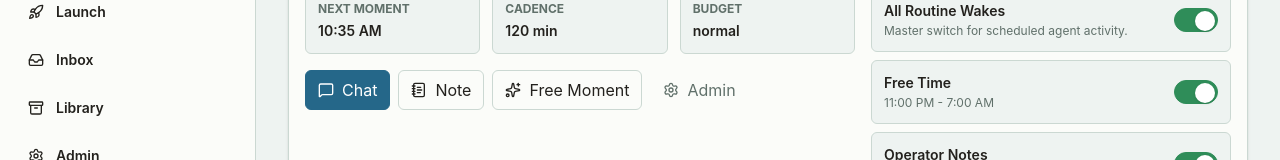
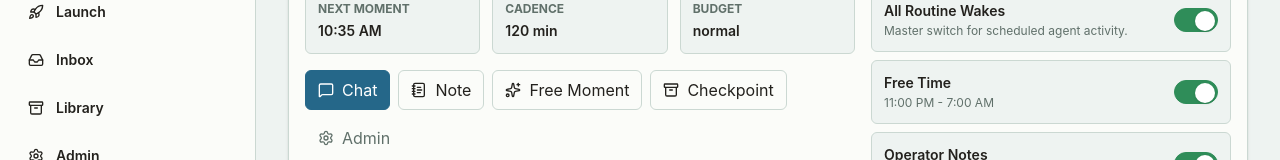
Before and after one commit to cdfournier/hug, a Next.js app: page /agents in a window 1280 px wide. Both pictures are taken after a click on the heading 768 px from the left and 143 px from the top of the page. Shown: the part 210-370 px from the top of the page. Built offline with nearby package versions, Linux system fonts and the light colour scheme.

Commit message:
Add checkpoint action to agent drawer

```diff
--- a/src/components/molecules/AgentStatusCard.tsx
+++ b/src/components/molecules/AgentStatusCard.tsx
@@ -1,4 +1,4 @@
-import { MessageSquare, NotebookText, Settings, Sparkles } from "lucide-react";
+import { Archive, MessageSquare, NotebookText, Settings, Sparkles } from "lucide-react";
 import type { Agent, WakePolicy, WindowPressureLevel } from "@/domain/types";
 import { ActionButton } from "../atoms/ActionButton";
 import { HealthDot } from "../atoms/HealthDot";
@@ -73,6 +73,10 @@ export function AgentStatusCard({ agent, policy }: AgentStatusCardProps) {
                 <Sparkles className="size-4" />
                 Free Moment
               </ActionButton>
+              <ActionButton>
+                <Archive className="size-4" />
+                Checkpoint
+              </ActionButton>
               <ActionButton variant="ghost">
                 <Settings className="size-4" />
                 Admin
```
